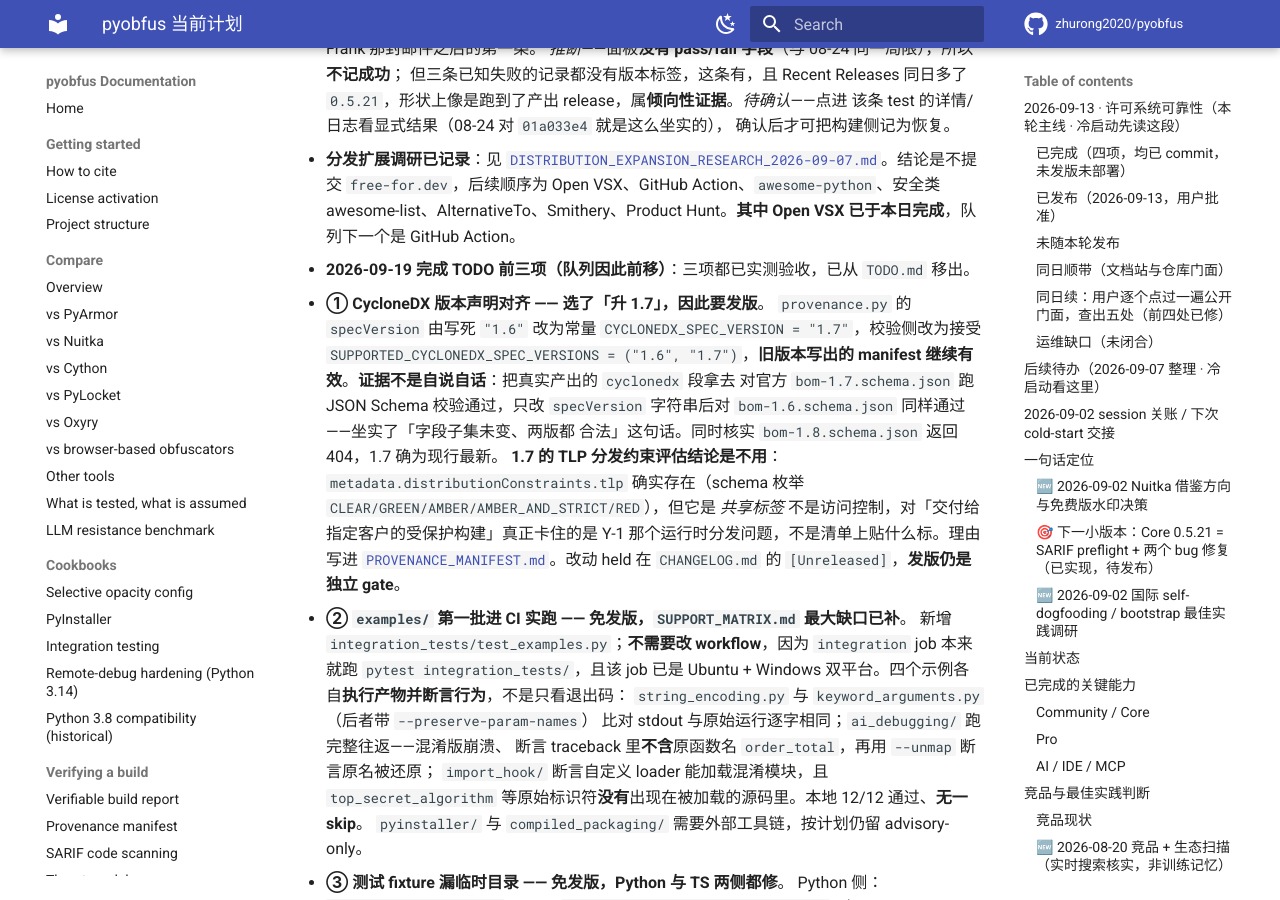
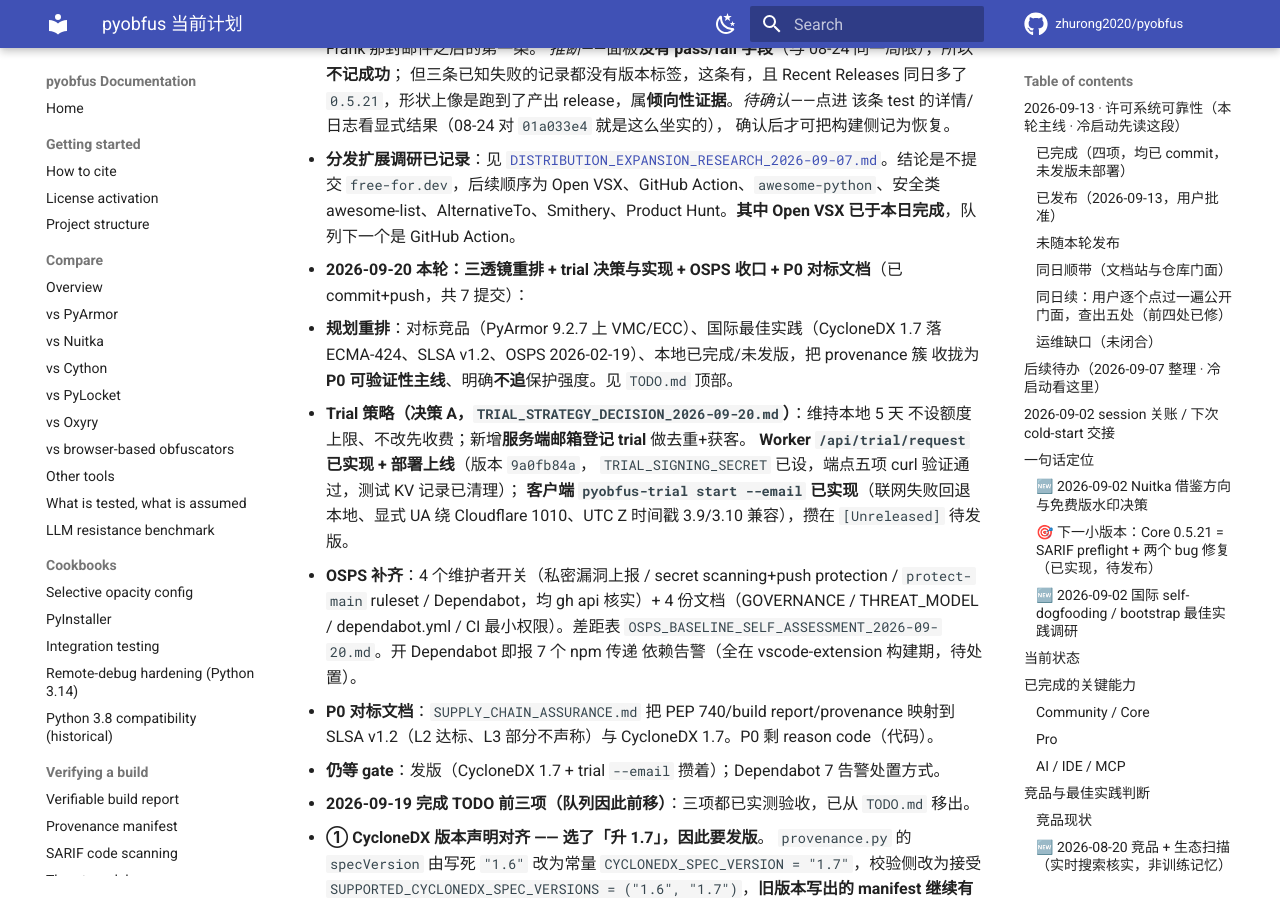
Before and after one commit to zhurong2020/pyobfus, an MkDocs documentation site: the page built from docs/CURRENT_PLAN_ZH.md, in a window 1280 px wide and 900 px high, scrolled down 2773 px. Built offline with MkDocs 1.6.1 and Material for MkDocs 9.7.7, drawn with Linux system fonts in a browser that asks for light colours; comment, search, counter and statistics services are not loaded.

Commit message:
docs(status): record trial Worker deployed + verified; 09-20 session log
- Worker /api/trial/request deployed to production (version 9a0fb84a),
  TRIAL_SIGNING_SECRET set, five curl checks passed (health intact, issued,
  dedup returns same token, 400 on bad input, /api/verify still routes), and
  the test KV record was deleted with --remote. The "server before client"
  hard constraint is now satisfied, so the client `--email` change can ship
  with the next Core release.
- CURRENT_PLAN: add the 2026-09-20 session entry (three-lens re-plan, trial
  decision + implementation, OSPS closeout, P0 assurance doc).

Co-Authored-By: Claude Opus 4.8 <noreply@anthropic.com>

```diff
--- a/docs/CURRENT_PLAN_ZH.md
+++ b/docs/CURRENT_PLAN_ZH.md
@@ -127,6 +127,24 @@ provenance 冲突时退出码 1。⚠️ 环境陷阱：本地 venv 的 editable
     该条 test 的详情/日志看显式结果（08-24 对 `01a033e4` 就是这么坐实的），
     确认后才可把构建侧记为恢复。
 - **分发扩展调研已记录**：见 [`DISTRIBUTION_EXPANSION_RESEARCH_2026-09-07.md`](DISTRIBUTION_EXPANSION_RESEARCH_2026-09-07.md)。结论是不提交 `free-for.dev`，后续顺序为 Open VSX、GitHub Action、`awesome-python`、安全类 awesome-list、AlternativeTo、Smithery、Product Hunt。**其中 Open VSX 已于本日完成**，队列下一个是 GitHub Action。
+- **2026-09-20 本轮：三透镜重排 + trial 决策与实现 + OSPS 收口 + P0 对标文档**（已 commit+push，共 7 提交）：
+  - **规划重排**：对标竞品（PyArmor 9.2.7 上 VMC/ECC）、国际最佳实践（CycloneDX 1.7
+    落 ECMA-424、SLSA v1.2、OSPS 2026-02-19）、本地已完成/未发版，把 provenance 簇
+    收拢为 **P0 可验证性主线**、明确**不追**保护强度。见 `TODO.md` 顶部。
+  - **Trial 策略（决策 A，`TRIAL_STRATEGY_DECISION_2026-09-20.md`）**：维持本地 5 天
+    不设额度上限、不改先收费；新增**服务端邮箱登记 trial** 做去重+获客。
+    **Worker `/api/trial/request` 已实现 + 部署上线**（版本 `9a0fb84a`，
+    `TRIAL_SIGNING_SECRET` 已设，端点五项 curl 验证通过，测试 KV 记录已清理）；
+    **客户端 `pyobfus-trial start --email` 已实现**（联网失败回退本地、显式 UA 绕
+    Cloudflare 1010、UTC Z 时间戳 3.9/3.10 兼容），攒在 `[Unreleased]` 待发版。
+  - **OSPS 补齐**：4 个维护者开关（私密漏洞上报 / secret scanning+push protection /
+    `protect-main` ruleset / Dependabot，均 gh api 核实）+ 4 份文档（GOVERNANCE /
+    THREAT_MODEL / dependabot.yml / CI 最小权限）。差距表
+    `OSPS_BASELINE_SELF_ASSESSMENT_2026-09-20.md`。开 Dependabot 即报 7 个 npm 传递
+    依赖告警（全在 vscode-extension 构建期，待处置）。
+  - **P0 对标文档**：`SUPPLY_CHAIN_ASSURANCE.md` 把 PEP 740/build report/provenance
+    映射到 SLSA v1.2（L2 达标、L3 部分不声称）与 CycloneDX 1.7。P0 剩 reason code（代码）。
+  - **仍等 gate**：发版（CycloneDX 1.7 + trial `--email` 攒着）；Dependabot 7 告警处置方式。
 - **2026-09-19 完成 TODO 前三项（队列因此前移）**：三项都已实测验收，已从
   `TODO.md` 移出。
   - **① CycloneDX 版本声明对齐 —— 选了「升 1.7」，因此要发版**。
```
Also changed, not shown: docs/TODO.md (+5 -2 lines).
